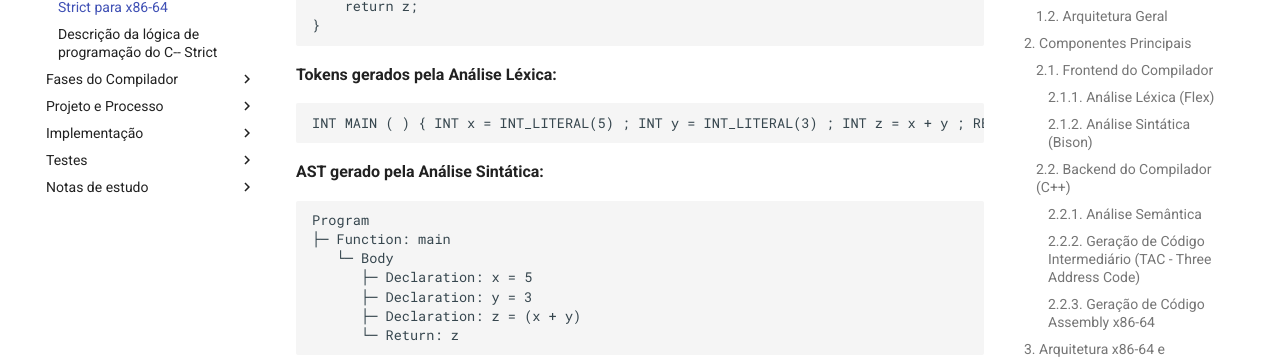
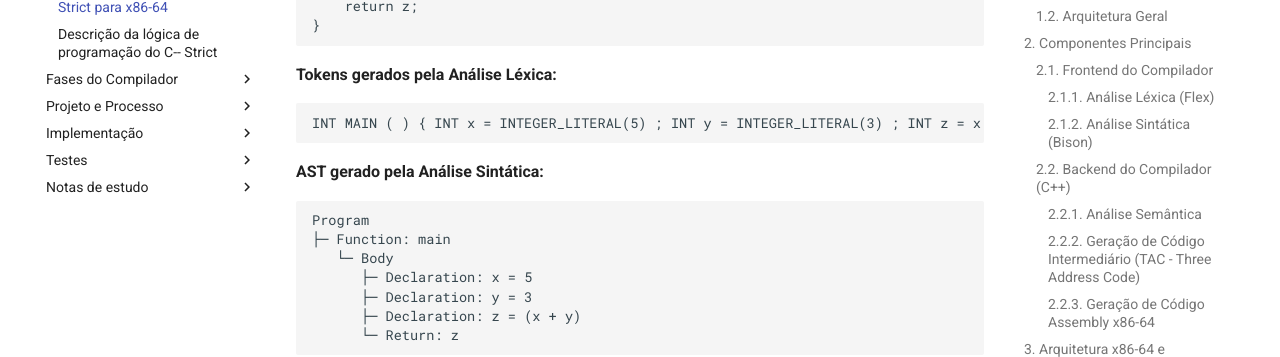
Before and after one commit to Compiladores-2026-1/Compiladores-G6-T01, an MkDocs documentation site: the page built from docs/descricao_compilador.md, in a window 1280 px wide and 900 px high, scrolled down 4541 px. Shown: the part 146-503 px from the top of the window. Built offline with MkDocs 1.6.1 and Material for MkDocs 9.7.7, drawn with Linux system fonts in a browser that asks for light colours.

Commit message:
Update docs/descricao_compilador.md
Co-authored-by: Copilot <175728472+Copilot@users.noreply.github.com>

````diff
--- a/docs/descricao_compilador.md
+++ b/docs/descricao_compilador.md
@@ -212,7 +212,7 @@ int main() {
 
 **Tokens gerados pela Análise Léxica:**
 ```
-INT MAIN ( ) { INT x = INT_LITERAL(5) ; INT y = INT_LITERAL(3) ; INT z = x + y ; RETURN z ; }
+INT MAIN ( ) { INT x = INTEGER_LITERAL(5) ; INT y = INTEGER_LITERAL(3) ; INT z = x + y ; RETURN z ; }
 ```
 
 **AST gerado pela Análise Sintática:**
````
